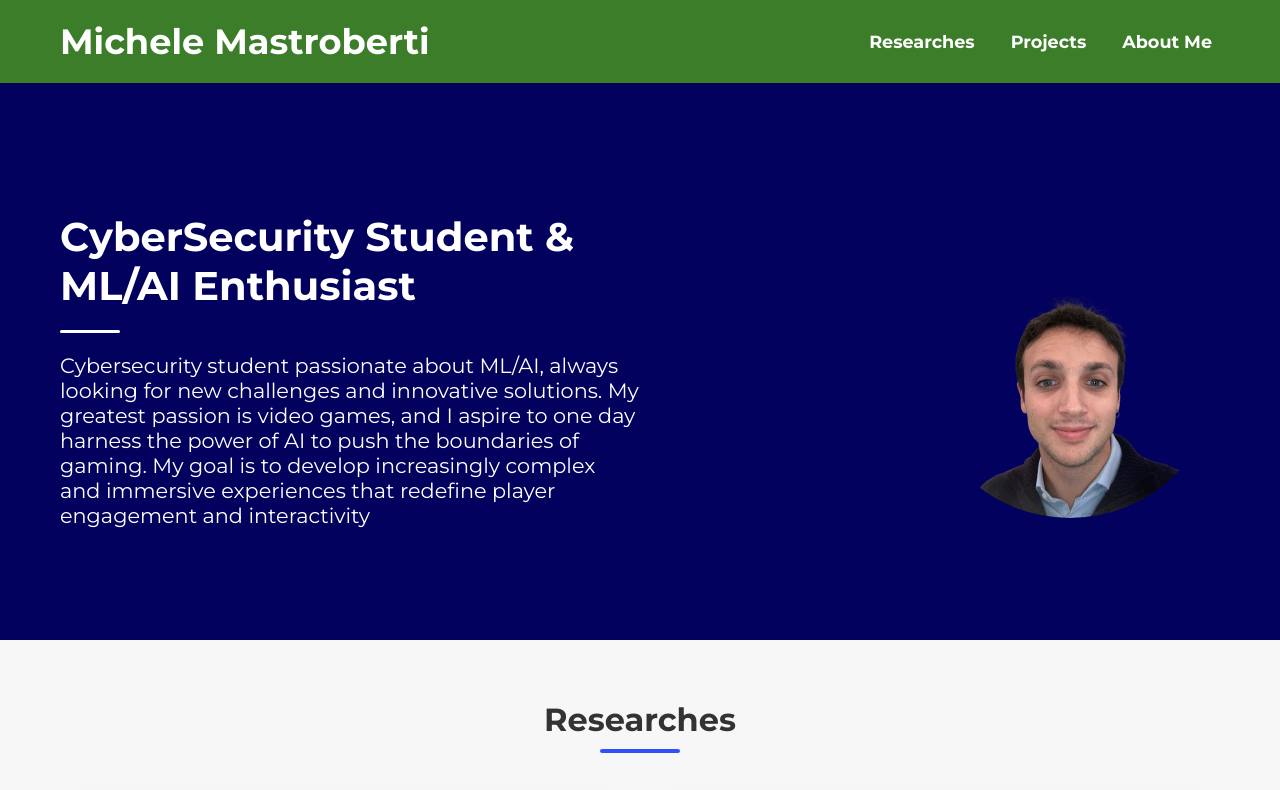
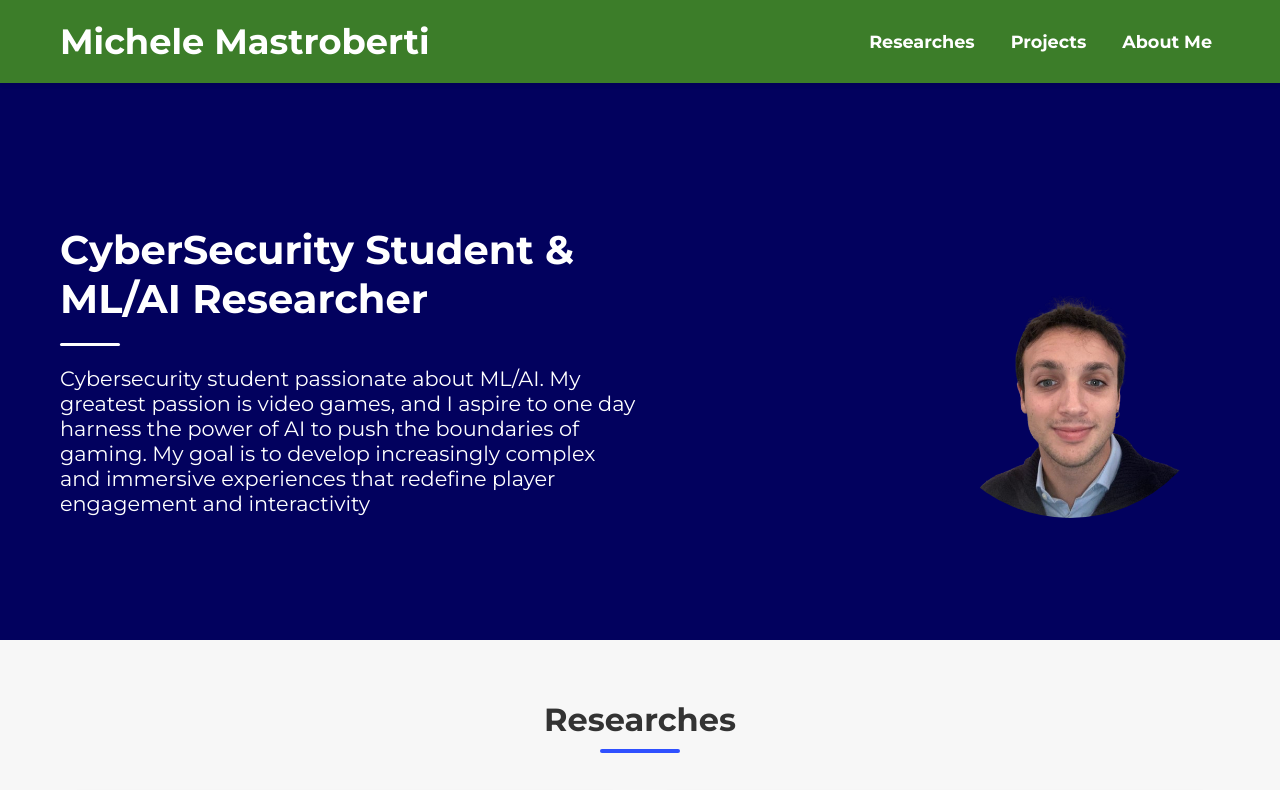
Before and after one commit to Mic52M/PersonalSite, a plain HTML site: page index.html in a window 1280 px wide. Shown: the top 790 px of the page. Drawn offline with Linux system fonts and the light colour scheme.

Commit message:
html modified

```diff
--- a/index.html
+++ b/index.html
@@ -45,11 +45,10 @@
   <section id="hero" class="animate-on-scroll hero-anim">
     <div class="hero-container container">
       <div class="hero-text">
-        <h2>CyberSecurity Student & ML/AI Enthusiast</h2>
+        <h2>CyberSecurity Student & ML/AI Researcher</h2>
         <div class="hero-line"></div>
         <p class="hero-subtitle">
-          Cybersecurity student passionate about ML/AI, always looking for new challenges
-          and innovative solutions. My greatest passion is video games, and I aspire to one day
+          Cybersecurity student passionate about ML/AI. My greatest passion is video games, and I aspire to one day
           harness the power of AI to push the boundaries of gaming. My goal is to develop
           increasingly complex and immersive experiences that redefine player engagement
           and interactivity
```
